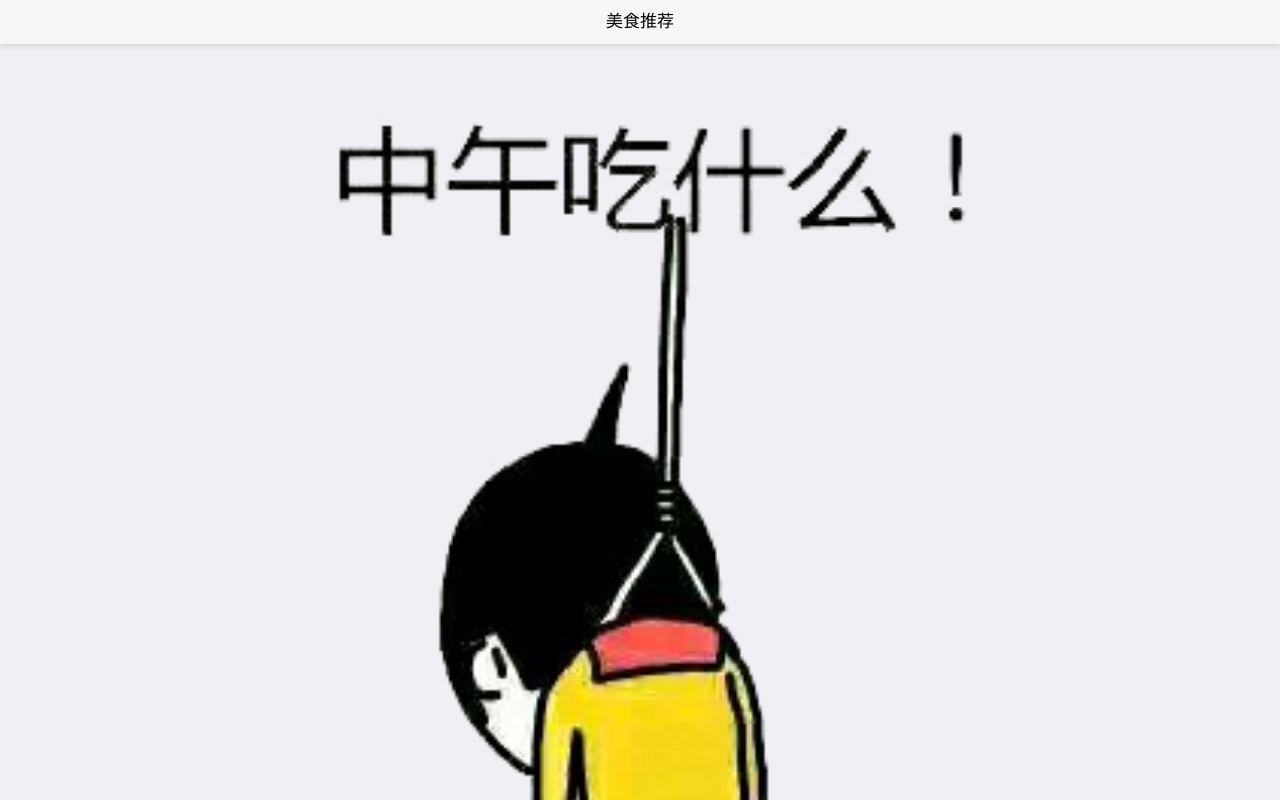
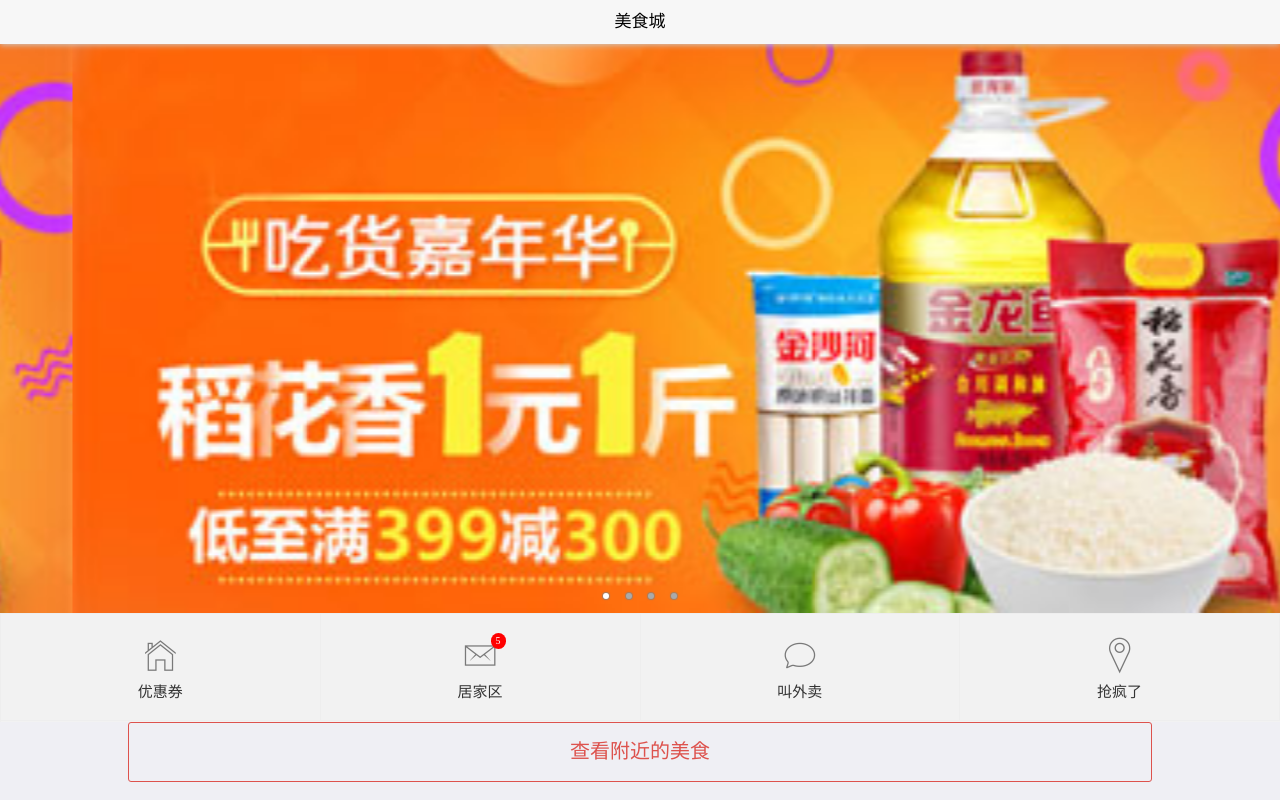
Before and after one commit to qinzhongjie/-, a plain HTML site: page index.html in a window 1280 px wide. Shown: the top 800 px of the page. Drawn offline with Linux system fonts and the light colour scheme.

Commit message:
新增功能按钮区

```diff
--- a/index.html
+++ b/index.html
@@ -10,10 +10,101 @@
    <script type="text/javascript">
    		mui.init();
    </script>
-    <script type="text/javascript">
+
+</head>
+<body>
+	<header class="mui-bar mui-bar-nav">
+	    <h1 class="mui-title">美食城</h1>
+	</header>
+	<div class="mui-content">
+	    <!--<div class="image">
+		<img src="img/123.png"/>-->
+		<div id="slider" class="mui-slider" >
+		  <div class="mui-slider-group mui-slider-loop">
+		    <!-- 额外增加的一个节点(循环轮播：第一个节点是最后一张轮播) -->
+		    <div class="mui-slider-item mui-slider-item-duplicate">
+		      <a href="#">
+		        <img src="img/banner/1.jpg">
+		      </a>
+		    </div>
+		    <!-- 第一张 -->
+		    <div class="mui-slider-item">
+		      <a href="#">
+		        <img src="img/banner/1.jpg">
+		      </a>
+		    </div>
+		    <!-- 第二张 -->
+		    <div class="mui-slider-item">
+		      <a href="#">
+		        <img src="img/banner/1.jpg">
+		      </a>
+		    </div>
+		    <!-- 第三张 -->
+		    <div class="mui-slider-item">
+		      <a href="#">
+		        <img src="img/banner/1.jpg">
+		      </a>
+		    </div>
+		    <!-- 第四张 -->
+		    <div class="mui-slider-item">
+		      <a href="#">
+		        <img src="img/banner/1.jpg">
+		      </a>
+		    </div>
+		    <!-- 额外增加的一个节点(循环轮播：最后一个节点是第一张轮播) -->
+		    <div class="mui-slider-item mui-slider-item-duplicate">
+		      <a href="#">
+		        <img src="img/banner/1.jpg">
+		      </a>
+		    </div>
+		  </div>
+		  <div class="mui-slider-indicator">
+		    <div class="mui-indicator mui-active"></div>
+		    <div class="mui-indicator"></div>
+		    <div class="mui-indicator"></div>
+		    <div class="mui-indicator"></div>
+		  </div>
+		</div>
+
+		<!--功能按钮-->
+		<ul class="mui-table-view mui-grid-view mui-grid-9">
+			<li class="mui-table-view-cell mui-media mui-col-xs-3 mui-col-sm-3">
+			    <a href="#">
+			        <span class="mui-icon mui-icon-home"></span>
+			        <div class="mui-media-body">优惠券</div>
+			    </a>
+			</li>
+			<li class="mui-table-view-cell mui-media mui-col-xs-3 mui-col-sm-3">
+			    <a href="#">
+			        <span class="mui-icon mui-icon-email"><span class="mui-badge mui-badge-red">5</span></span>
+			        <div class="mui-media-body">居家区</div>
+			    </a>
+			</li>
+			<li class="mui-table-view-cell mui-media mui-col-xs-3 mui-col-sm-3">
+			    <a href="#">
+			        <span class="mui-icon mui-icon-chatbubble"></span>
+			        <div class="mui-media-body">叫外卖</div>
+			    </a>
+			</li>
+			<li class="mui-table-view-cell mui-media mui-col-xs-3 mui-col-sm-3">
+			    <a href="#">
+			        <span class="mui-icon mui-icon-location"></span>
+			        <div class="mui-media-body">抢疯了</div>
+			    </a>
+			</li>
+		</ul>
+
+
+	</div>
+		<button id="yaoyiyao" class="mui-btn mui-btn-danger mui-btn-outlined">查看附近的美食</button>
+	</div>
+
+
+
+	<script type="text/javascript">
     	mui.plusReady(function(){
     		document.getElementById('yaoyiyao').addEventListener('tap', function() {
-			  //打开关于页面
+			  //打开摇一摇页面
 			  mui.openWindow({
 			    url: 'yaoyiyao.html',
 			    id:'yaoyiyao',
@@ -37,17 +128,13 @@
 				}
 			}
 		}
+
+		//获得slider插件对象
+		var gallery = mui('.mui-slider');
+		gallery.slider({
+		  interval:5000//自动轮播周期，若为0则不自动播放，默认为0；
+		});
+
     </script>
-</head>
-<body>
-	<header class="mui-bar mui-bar-nav">
-	    <h1 class="mui-title">美食推荐</h1>
-	</header>
-	<div class="mui-content">
-	    <div class="image">
-		<img src="img/123.png"/>
-	</div>
-		<button id="yaoyiyao" class="mui-btn mui-btn-danger mui-btn-outlined">查看附近的美食</button>
-	</div>
 </body>
 </html>
```
Also changed, not shown: img/banner/1.jpg (added), manifest.json, 1 other file.
